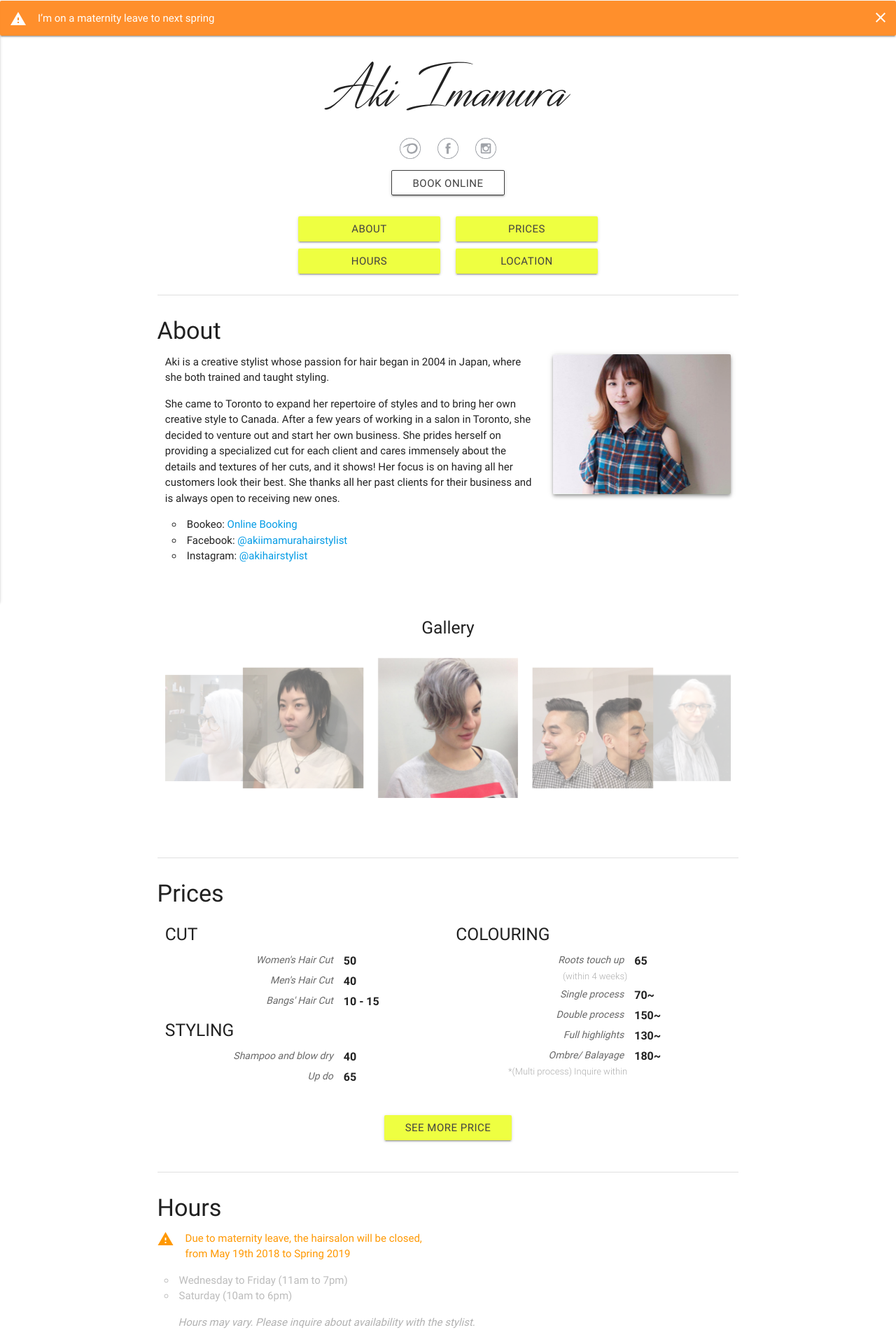
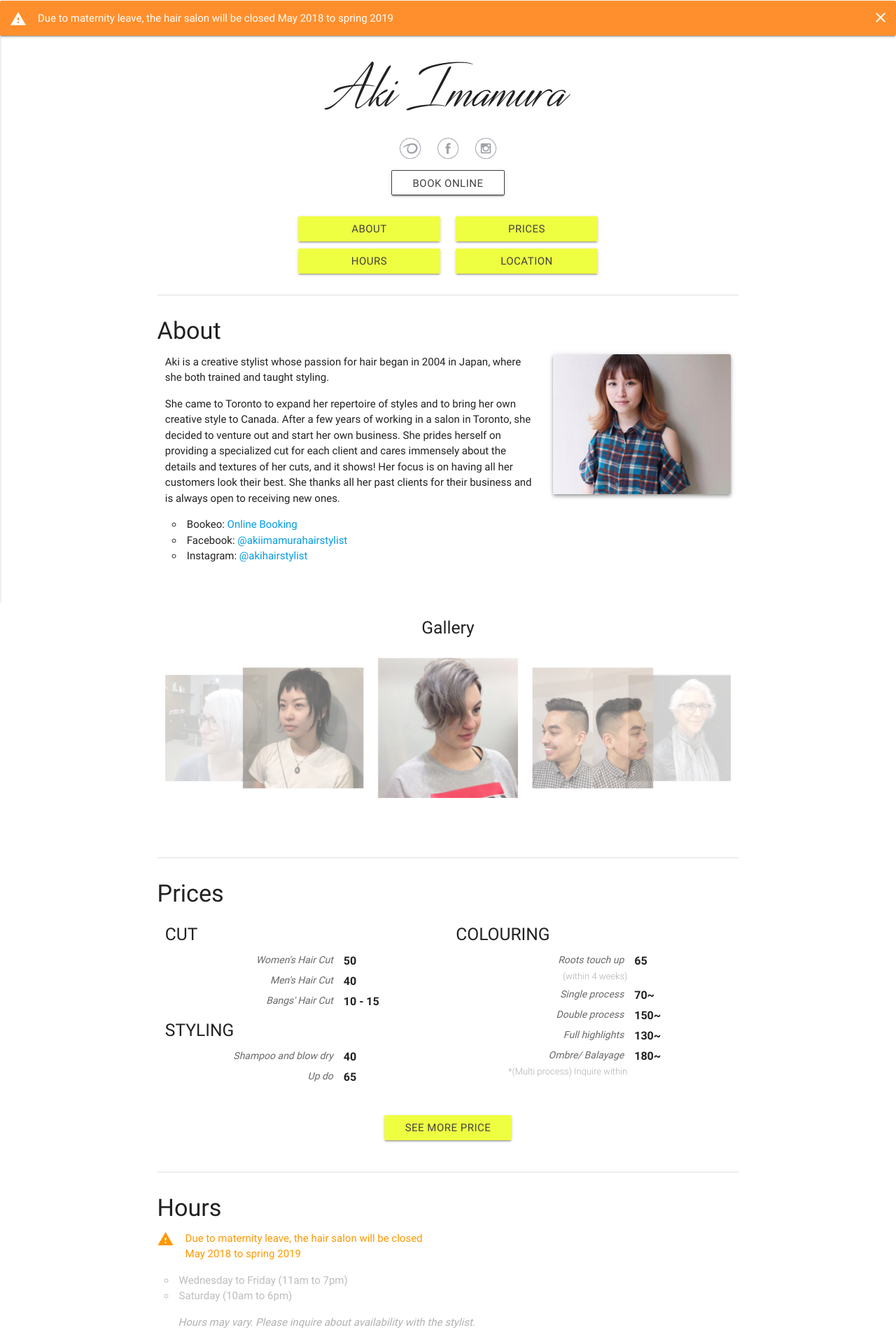
Before and after one commit to arnaud33200/akihairsalon, a PHP site: page / in a window 1280 px wide. Shown: the top 1920 px of the page at 70% size. Run offline with PHP 8.4, Linux system fonts and the light colour scheme; data that the repository does not hold is empty; some libraries are stand-ins or nearby versions.

Commit message:
maternity update copy

```diff
--- a/index.php
+++ b/index.php
@@ -180,7 +180,7 @@ var styles = [
         <div class="card-content white-text" style="padding: 14px;margin-top: -7px;/* height: 52px; */">
          	<i class="material-icons" style="position: absolute;">warning</i>
          	<p onclick="topWarningMessageClickAction();" style="cursor: pointer; top: 17px;left: 50px;right: 20px;margin-left: 40px;margin-right: 30px;">
-         		I’m on a maternity leave to next spring
+         		Due to maternity leave, the hair salon will be closed May 2018 to spring 2019
 			</p>
 			<!--<p>"I look forward to seeing you even more upon my return. Thank you!"</p>
 			<p>Aki</p> -->
@@ -405,8 +405,8 @@ var styles = [
         <!-- <div class="card-content orange-text" style="padding: 14px;margin-top: -7px;/* height: 52px; */"> -->
          	<i class="material-icons" style="position: absolute;">warning</i>
          	<p style="/* position: absolute; */top: 17px;left: 50px;right: 5px; margin-left: 40px;margin-right: 30px;">
-         		Due to maternity leave, the hairsalon will be closed,</br>
-         		from May 19th 2018 to Spring 2019
+         		Due to maternity leave, the hair salon will be closed</br>
+         		May 2018 to spring 2019
 			</p>
         <!-- </div> -->
   	</div>
```
